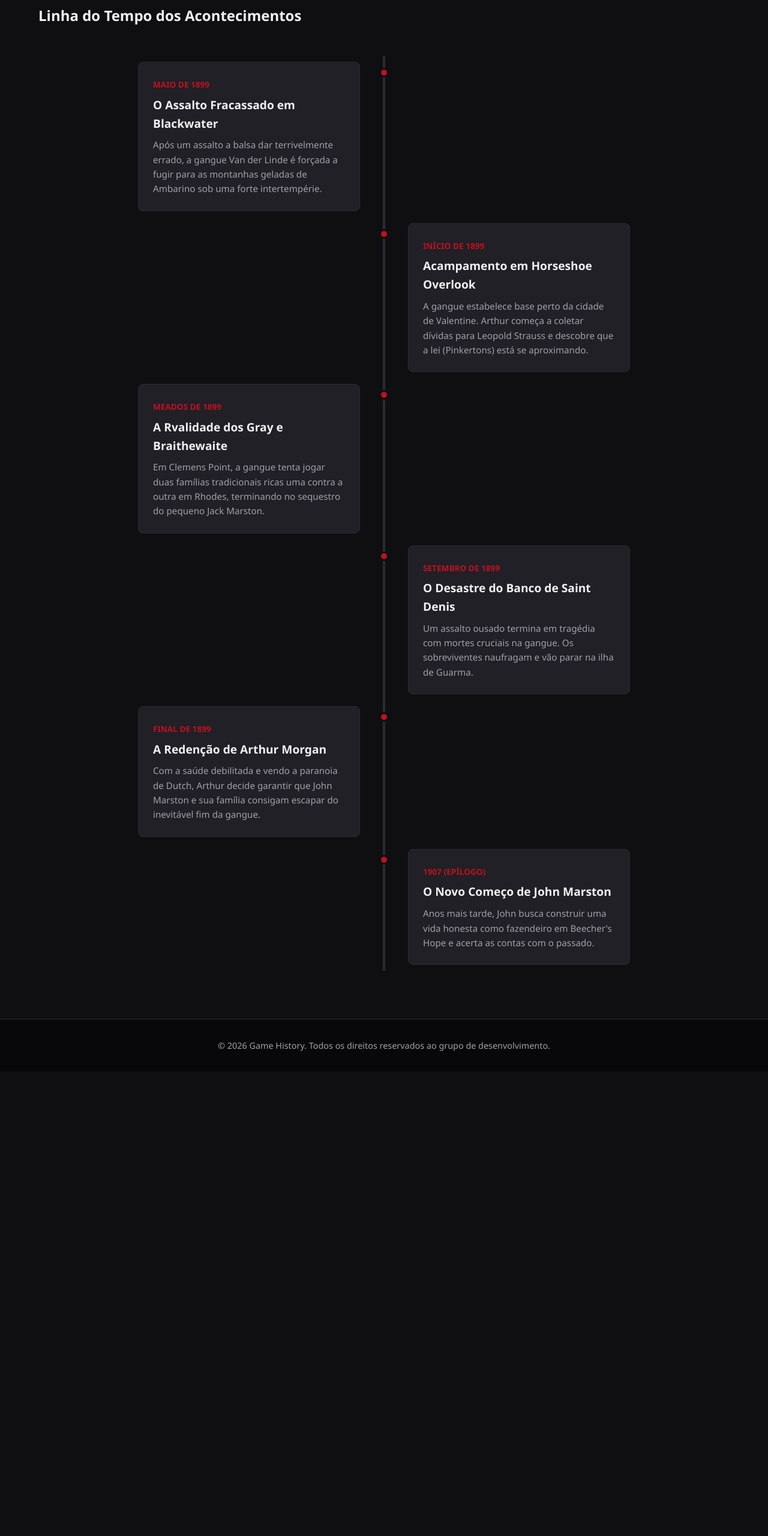
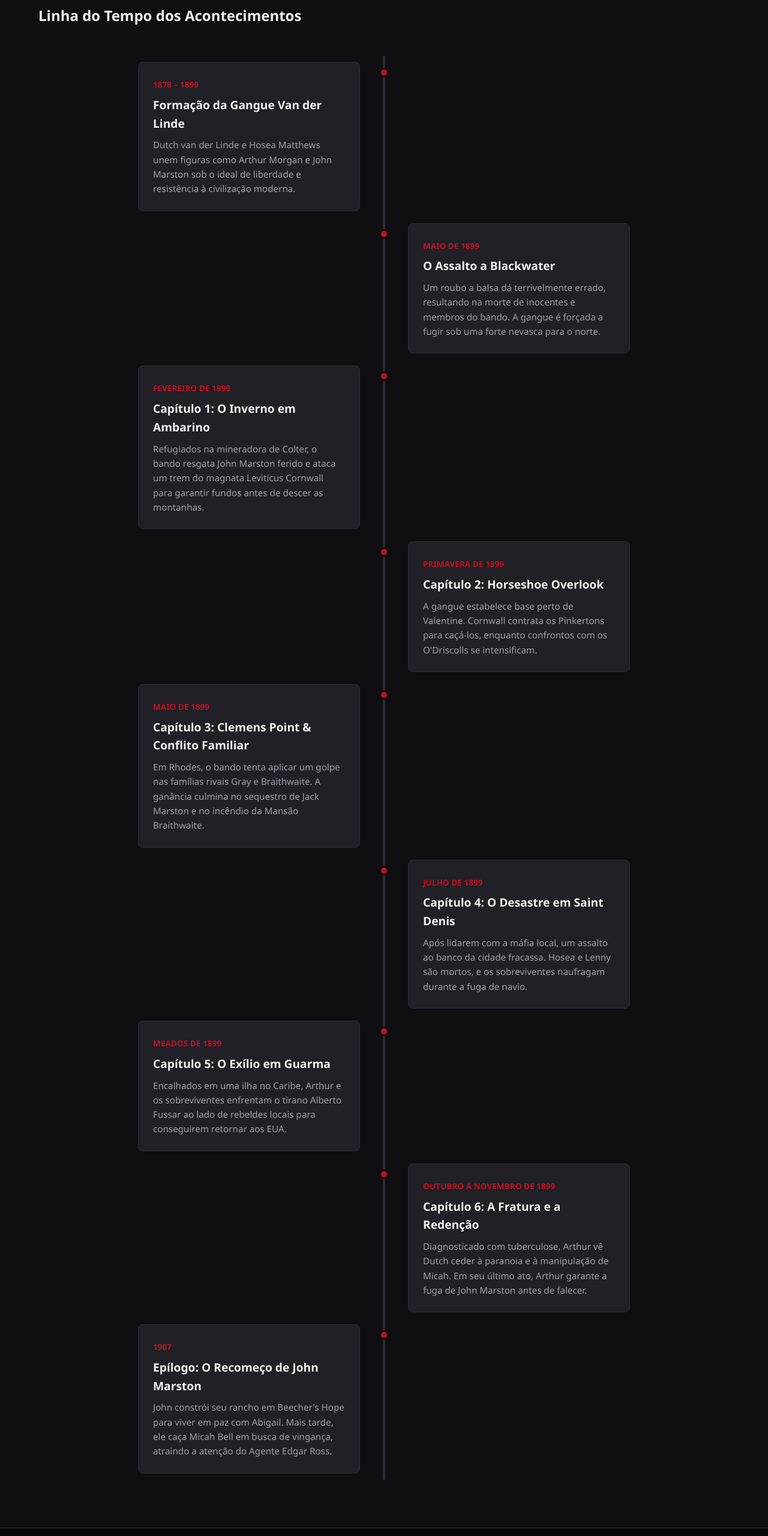
Before and after one commit to Paulo-Thomaz-Filho/GameHistory, a plain HTML site: page rdr2.html in a window 1280 px wide. Shown: the part 1640-4200 px from the top of the page at 60% size. Before the commit the page ends 3426 px from the top, so only its background shows below. Drawn offline with Linux system fonts and the light colour scheme.

Commit message:
Expanção da Timeline dos jogos

```diff
--- a/rdr2.html
+++ b/rdr2.html
@@ -91,9 +91,9 @@
                     <div class="timeline-item left">
                         <div class="timeline-dot"></div>
                         <div class="timeline-content">
-                            <span class="timeline-date">Maio de 1899</span>
-                            <h3>O Assalto Fracassado em Blackwater</h3>
-                            <p>Após um assalto a balsa dar terrivelmente errado, a gangue Van der Linde é forçada a fugir para as montanhas geladas de Ambarino sob uma forte intertempérie.</p>
+                            <span class="timeline-date">1878 – 1899</span>
+                            <h3>Formação da Gangue Van der Linde</h3>
+                            <p>Dutch van der Linde e Hosea Matthews unem figuras como Arthur Morgan e John Marston sob o ideal de liberdade e resistência à civilização moderna.</p>
                         </div>
                     </div>
 
@@ -101,9 +101,9 @@
                     <div class="timeline-item right">
                         <div class="timeline-dot"></div>
                         <div class="timeline-content">
-                            <span class="timeline-date">Início de 1899</span>
-                            <h3>Acampamento em Horseshoe Overlook</h3>
-                            <p>A gangue estabelece base perto da cidade de Valentine. Arthur começa a coletar dívidas para Leopold Strauss e descobre que a lei (Pinkertons) está se aproximando.</p>
+                            <span class="timeline-date">Maio de 1899</span>
+                            <h3>O Assalto a Blackwater</h3>
+                            <p>Um roubo a balsa dá terrivelmente errado, resultando na morte de inocentes e membros do bando. A gangue é forçada a fugir sob uma forte nevasca para o norte.</p>
                         </div>
                     </div>
 
@@ -111,9 +111,9 @@
                     <div class="timeline-item left">
                         <div class="timeline-dot"></div>
                         <div class="timeline-content">
-                            <span class="timeline-date">Meados de 1899</span>
-                            <h3>A Rvalidade dos Gray e Braithewaite</h3>
-                            <p>Em Clemens Point, a gangue tenta jogar duas famílias tradicionais ricas uma contra a outra em Rhodes, terminando no sequestro do pequeno Jack Marston.</p>
+                            <span class="timeline-date">Fevereiro de 1899</span>
+                            <h3>Capítulo 1: O Inverno em Ambarino</h3>
+                            <p>Refugiados na mineradora de Colter, o bando resgata John Marston ferido e ataca um trem do magnata Leviticus Cornwall para garantir fundos antes de descer as montanhas.</p>
                         </div>
                     </div>
 
@@ -121,9 +121,9 @@
                     <div class="timeline-item right">
                         <div class="timeline-dot"></div>
                         <div class="timeline-content">
-                            <span class="timeline-date">Setembro de 1899</span>
-                            <h3>O Desastre do Banco de Saint Denis</h3>
-                            <p>Um assalto ousado termina em tragédia com mortes cruciais na gangue. Os sobreviventes naufragam e vão parar na ilha de Guarma.</p>
+                            <span class="timeline-date">Primavera de 1899</span>
+                            <h3>Capítulo 2: Horseshoe Overlook</h3>
+                            <p>A gangue estabelece base perto de Valentine. Cornwall contrata os Pinkertons para caçá-los, enquanto confrontos com os O'Driscolls se intensificam.</p>
                         </div>
                     </div>
 
@@ -131,9 +131,9 @@
                     <div class="timeline-item left">
                         <div class="timeline-dot"></div>
                         <div class="timeline-content">
-                            <span class="timeline-date">Final de 1899</span>
-                            <h3>A Redenção de Arthur Morgan</h3>
-                            <p>Com a saúde debilitada e vendo a paranoia de Dutch, Arthur decide garantir que John Marston e sua família consigam escapar do inevitável fim da gangue.</p>
+                            <span class="timeline-date">Maio de 1899</span>
+                            <h3>Capítulo 3: Clemens Point & Conflito Familiar</h3>
+                            <p>Em Rhodes, o bando tenta aplicar um golpe nas famílias rivais Gray e Braithwaite. A ganância culmina no sequestro de Jack Marston e no incêndio da Mansão Braithwaite.</p>
                         </div>
                     </div>
 
@@ -141,9 +141,39 @@
                     <div class="timeline-item right">
                         <div class="timeline-dot"></div>
                         <div class="timeline-content">
-                            <span class="timeline-date">1907 (Epílogo)</span>
-                            <h3>O Novo Começo de John Marston</h3>
-                            <p>Anos mais tarde, John busca construir uma vida honesta como fazendeiro em Beecher's Hope e acerta as contas com o passado.</p>
+                            <span class="timeline-date">Julho de 1899</span>
+                            <h3>Capítulo 4: O Desastre em Saint Denis</h3>
+                            <p>Após lidarem com a máfia local, um assalto ao banco da cidade fracassa. Hosea e Lenny são mortos, e os sobreviventes naufragam durante a fuga de navio.</p>
+                        </div>
+                    </div>
+
+                    <!-- Evento 7 -->
+                    <div class="timeline-item left">
+                        <div class="timeline-dot"></div>
+                        <div class="timeline-content">
+                            <span class="timeline-date">Meados de 1899</span>
+                            <h3>Capítulo 5: O Exílio em Guarma</h3>
+                            <p>Encalhados em uma ilha no Caribe, Arthur e os sobreviventes enfrentam o tirano Alberto Fussar ao lado de rebeldes locais para conseguirem retornar aos EUA.</p>
+                        </div>
+                    </div>
+
+                    <!-- Evento 8 -->
+                    <div class="timeline-item right">
+                        <div class="timeline-dot"></div>
+                        <div class="timeline-content">
+                            <span class="timeline-date">Outubro a Novembro de 1899</span>
+                            <h3>Capítulo 6: A Fratura e a Redenção</h3>
+                            <p>Diagnosticado com tuberculose, Arthur vê Dutch ceder à paranoia e à manipulação de Micah. Em seu último ato, Arthur garante a fuga de John Marston antes de falecer.</p>
+                        </div>
+                    </div>
+
+                    <!-- Evento 9 -->
+                    <div class="timeline-item left">
+                        <div class="timeline-dot"></div>
+                        <div class="timeline-content">
+                            <span class="timeline-date">1907</span>
+                            <h3>Epílogo: O Recomeço de John Marston</h3>
+                            <p>John constrói seu rancho em Beecher's Hope para viver em paz com Abigail. Mais tarde, ele caça Micah Bell em busca de vingança, atraindo a atenção do Agente Edgar Ross.</p>
                         </div>
                     </div>
 
```
Also changed, not shown: tlou.html (+27 -17 lines), witcher.html (+28 -18 lines).
